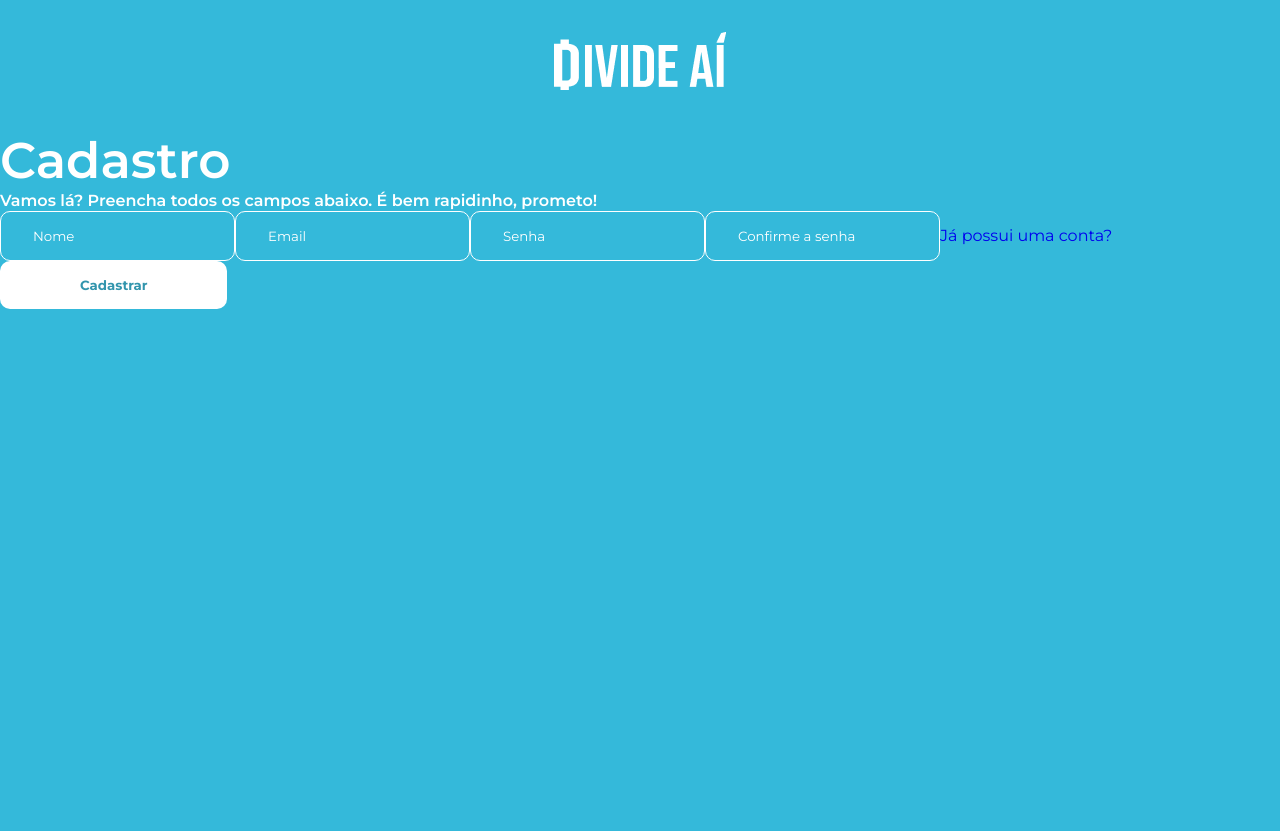
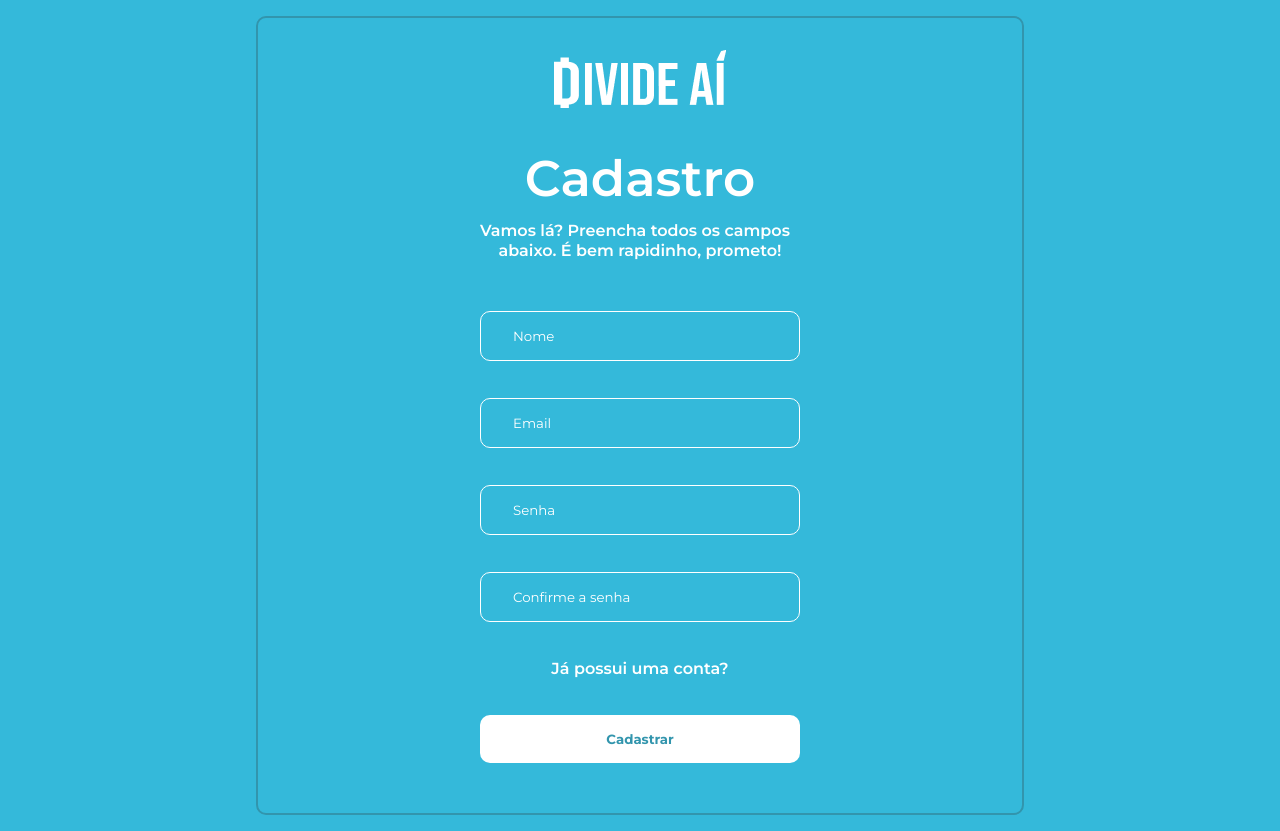
Before and after one commit to DivideAi/Divide-Ai-Front-End-Project, a React (Create React App) app: page /register in a window 1280 px wide. Before the commit the page ends 800 px from the top, so only its background shows below. Built offline with nearby package versions, Linux system fonts and the light colour scheme.

Commit message:
feat: Login page style

```diff
--- a/src/components/Forms/RegisterForm.tsx/index.tsx
+++ b/src/components/Forms/RegisterForm.tsx/index.tsx
@@ -61,7 +61,7 @@ export const RegisterForm = () => {
             type={"password"}
             error={errors.rewritten_password}
             />
-            <Link to='/login'>Já possui uma conta?</Link>
+            <Link to='/login' className='link_style'>Já possui uma conta?</Link>
             <button>Cadastrar</button>
         </StyledRegisterForm>
     )
--- a/src/components/Forms/RegisterForm.tsx/styles.ts
+++ b/src/components/Forms/RegisterForm.tsx/styles.ts
@@ -1,5 +1,16 @@
 import styled from "styled-components";
 
 export const StyledRegisterForm = styled.form`
+    display: flex;
+    flex-direction: column;
+    width: 320px;
+    gap: 37px;
+    margin: 50px auto;
 
+    .link_style{
+        font-size: 1rem;
+        font-weight: 600;
+        color: #FFFFFF;
+        margin: 0 auto;
+    }
 `;
--- a/src/pages/Register/index.tsx
+++ b/src/pages/Register/index.tsx
@@ -3,6 +3,7 @@ import { Header } from '../../components/Header'
 import { RegisterForm } from '../../components/Forms/RegisterForm.tsx'
 import { useNavigate } from 'react-router-dom'
 import { isLogged } from '../../scripts/localStorage'
+import { StyledRegisterPage } from './styles'
 
 export const Register = () =>{
     const navigation = useNavigate()
@@ -14,11 +15,11 @@ export const Register = () =>{
     }, [])
 
     return(
-        <div>
+        <StyledRegisterPage>
             <Header/>
             <h1>Cadastro</h1>
             <p>Vamos lá? Preencha todos os campos abaixo. É bem rapidinho, prometo!</p>
             <RegisterForm/>
-        </div>
+        </StyledRegisterPage>
     )
 }
--- /dev/null
+++ b/src/pages/Register/styles.ts
@@ -0,0 +1,23 @@
+import styled from 'styled-components'
+
+export const StyledRegisterPage = styled.main`
+    dislplay: flex;
+    h1{
+        text-align-last: center;
+        padding-bottom: 12px;
+    }
+
+    p{
+        display:block;
+        width: 320px;
+        text-align-last: center;
+        margin: 0 auto;
+    }
+
+    @media(min-width: 640px){
+        border: 2px solid #3295AD;
+        border-radius: 10px;
+        width: 60%;
+        margin: 1rem auto;
+    }
+`
```
